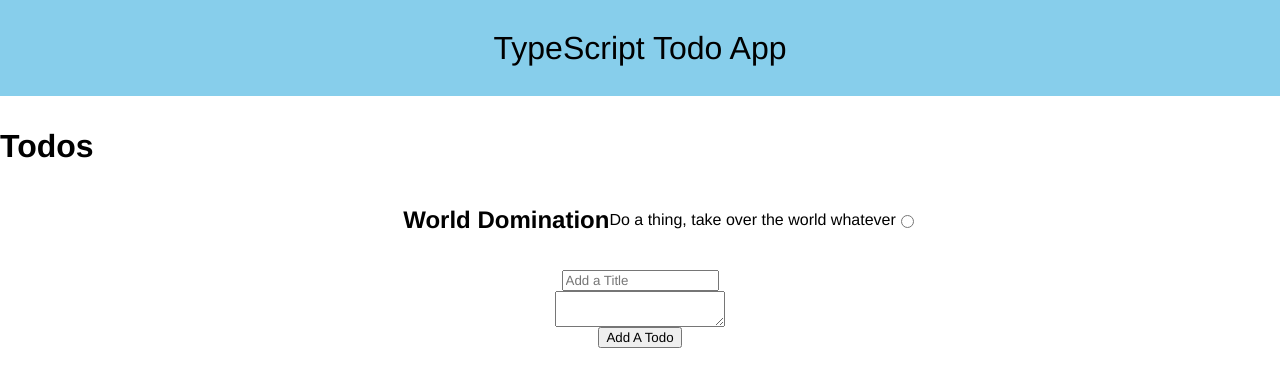
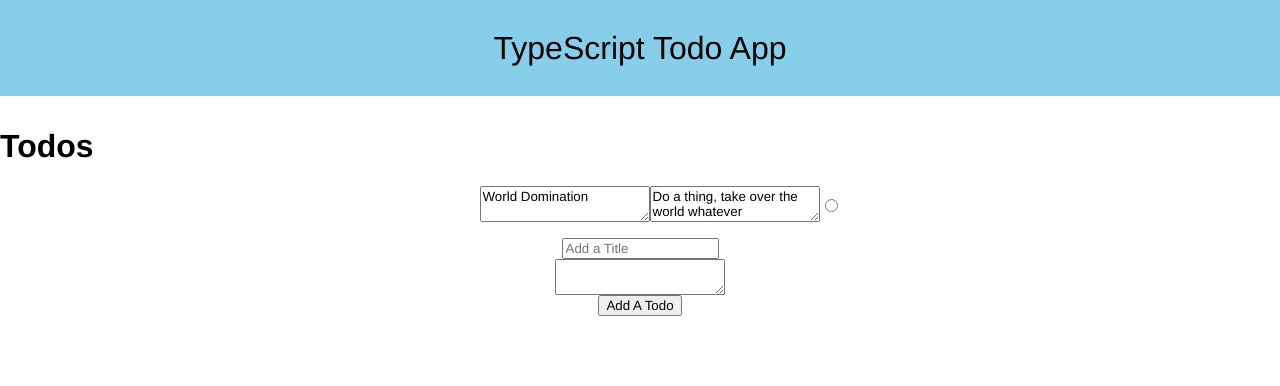
Before and after one commit to Akin909/typescript-todo, a React app: page / in a window 1280 px wide. Shown: the top 386 px of the page. Built offline with nearby package versions, Linux system fonts and the light colour scheme; the HTML template or start-up script is replaced by a standard one.

Commit message:
remove alphabetised imports from tslint update css and add editable text area fields to

```diff
--- a/client/src/components/Todos/Todos.css
+++ b/client/src/components/Todos/Todos.css
@@ -24,3 +24,10 @@
 .todo-spacing {
     margin: 0.5em;
 }
+
+.todo-textarea {
+    font-size: 1.5em;
+    background-color: beige;
+    border: none;
+    resize: none;
+}
--- a/client/src/components/Todos/Todos.css.d.ts
+++ b/client/src/components/Todos/Todos.css.d.ts
@@ -1,3 +1,4 @@
 export const todoContainer: string;
 export const todo: string;
 export const todoSpacing: string;
+export const todoTextarea: string;
--- a/client/src/components/Todos/index.tsx
+++ b/client/src/components/Todos/index.tsx
@@ -1,6 +1,7 @@
 import React, { Component } from 'react';
+import uuid from 'uuid'
+
 import AddTodo from './../AddTodo';
-import uuid from 'uuid'
 import * as styles from './Todos.css';
 
 interface Todo {
@@ -23,7 +24,7 @@ class Todos extends Component<{}, State> {
     completed: false,
     title: '',
     todos: [
-      { title: 'World Domination', body: 'Do a thing, take over the world whatever', completed: false }
+      { title: 'World Domination', body: 'Do a thing, take over the world whatever', completed: false, id: uuid() }
     ],
   };
 
@@ -39,13 +40,30 @@ class Todos extends Component<{}, State> {
     }
   };
 
-  public addTodo = (e: React.FormEvent<HTMLInputElement>): void => {
+  public addTodo = (e: React.MouseEvent<HTMLElement>): void => {
     e.preventDefault();
     const { title, completed, body } = this.state;
+    const id = uuid()
     this.setState({
-      todos: [...this.state.todos, { title, completed, body }]
+      todos: [...this.state.todos, { title, completed, body, id }]
     });
   };
+
+  public editTodo = (e: React.ChangeEvent<HTMLInputElement>) => {
+    const { todos } = this.state;
+    const { target: { id, name } } = e;
+    const selectedIndex = todos.findIndex((todo: Todo) => todo.id === id)
+    const updated = {
+      ...todos[selectedIndex],
+      [name]: 'fish'
+    }
+    console.log('updated', updated);
+    const newState = {
+      ...todos.slice(0, selectedIndex),
+      updated,
+      ...todos.slice(selectedIndex)
+    }
+  }
 
   public render() {
     const { todos } = this.state
@@ -53,11 +71,14 @@ class Todos extends Component<{}, State> {
       <div className={styles.todoContainer}>
         <h1>Todos</h1>
         <ul>
-          {todos.map((todo: Todo, index: number) => (
-            <li className={styles.todo} key={index}>
-              <h2 className={styles.todoSpacing}>{todo.title}</h2>
-              <p className={styles.todoSpacing}>{todo.body}</p>
-              <input onClick={this.handleChange} id="completed" className={styles.todoSpacing} type="radio" checked={todo.completed} />
+          {todos.map((todo: Todo) => (
+            <li className={styles.todo} key={todo.id}>
+              <textarea name="title" id={todo.id}
+              onChange={this.editTodo}
+              defaultValue={todo.title}
+              className={`${styles.todoSpacing} ${styles.todoTextarea}`}/>
+              <textarea defaultValue={todo.body} className={`${styles.todoSpacing} ${styles.todoTextarea}`} onChange={this.editTodo} name="body" id={todo.id}/>
+              <input onClick={this.editTodo} name="completed" id={todo.id} className={styles.todoSpacing} type="radio" checked={todo.completed} />
             </li>
           ))}
         </ul>
--- a/package.json
+++ b/package.json
@@ -10,6 +10,7 @@
     "build": "webpack -p"
   },
   "devDependencies": {
+    "@types/uuid": "^3.4.0",
     "babel-core": "^6.24.1",
     "babel-loader": "^7.0.0",
     "babel-plugin-transform-runtime": "^6.23.0",
--- a/tsconfig.json
+++ b/tsconfig.json
@@ -6,7 +6,7 @@
         "moduleResolution": "node",
         "allowSyntheticDefaultImports": true,
         "module": "es6",
-        "target": "es5",
+        "target": "es6",
         "jsx": "react"
     },
     "include": [
--- a/tslint.json
+++ b/tslint.json
@@ -6,7 +6,9 @@
     ],
     "jsRules": {},
     "rules": {
-        "interface-name": [true, "never-prefix"]
+        "interface-name": [true, "never-prefix"],
+        "no-console": [false, "log", "error"],
+        "ordered-imports": false
     },
     "rulesDirectory": []
 }
```
Also changed, not shown: 1 other file (tests, documents, lock files or other folders).
